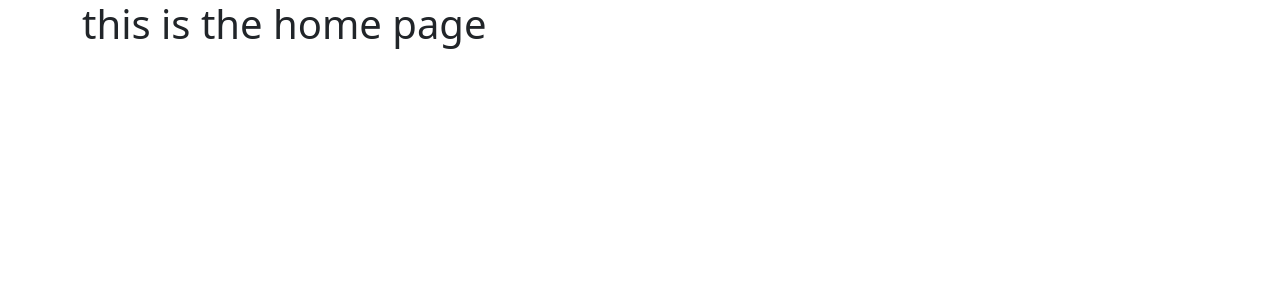
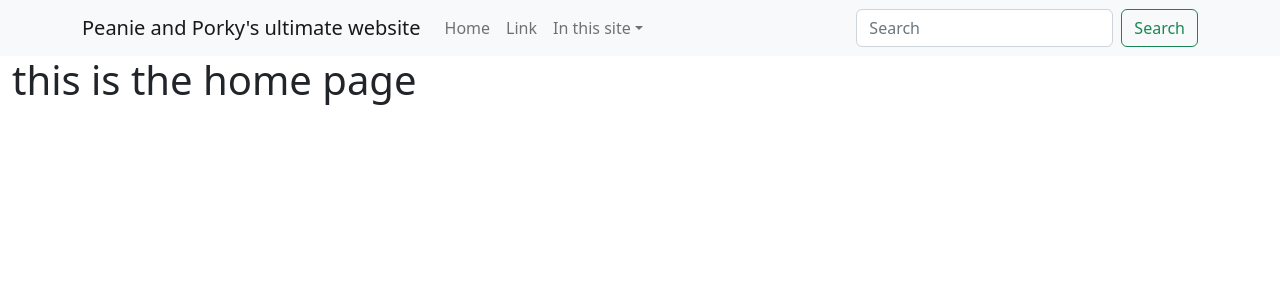
Before and after one commit to elkike8/Django-Tutoria-, a Django app: page / in a window 1280 px wide. Shown: the top 300 px of the page. Run offline with Django 3.2, Linux system fonts and the light colour scheme.

Commit message:
updated templates

```diff
--- a/home/templates/home/base.html
+++ b/home/templates/home/base.html
@@ -14,9 +14,44 @@
 </head>
 
 <body>
-    <div class="container">
-        {% block content %} {% endblock content %}
+    <nav class="navbar navbar-expand-sm navbar-light bg-light">
+        <div class="container">
+            <a class="navbar-brand" href="#">Peanie and Porky's ultimate website</a>
+            <button class="navbar-toggler d-lg-none" type="button" data-bs-toggle="collapse"
+                data-bs-target="#collapsibleNavId" aria-controls="collapsibleNavId" aria-expanded="false"
+                aria-label="Toggle navigation">
+                <span class="navbar-toggler-icon"></span>
+            </button>
+            <div class="collapse navbar-collapse" id="collapsibleNavId">
+                <ul class="navbar-nav me-auto mt-2 mt-lg-0">
+                    <li class="nav-item active">
+                        <a class="nav-link" href="#">Home <span class="visually-hidden">(current)</span></a>
+                    </li>
+                    <li class="nav-item">
+                        <a class="nav-link" href="#">Link</a>
+                    </li>
+                    <li class="nav-item dropdown">
+                        <a class="nav-link dropdown-toggle" href="#" id="dropdownId" data-bs-toggle="dropdown"
+                            aria-haspopup="true" aria-expanded="false">In this site</a>
+                        <div class="dropdown-menu" aria-labelledby="dropdownId">
+                            <a class="dropdown-item" href="blog/">Blog</a>
+                            <a class="dropdown-item" href="recipies/">Recipes</a>
+                        </div>
+                    </li>
+                </ul>
+                <form class="d-flex my-2 my-lg-0">
+                    <input class="form-control me-sm-2" type="text" placeholder="Search">
+                    <button class="btn btn-outline-success my-2 my-sm-0" type="submit">Search</button>
+                </form>
+            </div>
+        </div>
+    </nav>
+
+    <div class="container-fluid">
+        {% block content %}{% endblock %}
     </div>
+
+
     <!-- Bootstrap JavaScript Libraries -->
     <script src="https://cdn.jsdelivr.net/npm/@popperjs/core@2.11.5/dist/umd/popper.min.js"
         integrity="sha384-Xe+8cL9oJa6tN/veChSP7q+mnSPaj5Bcu9mPX5F5xIGE0DVittaqT5lorf0EI7Vk"
```
